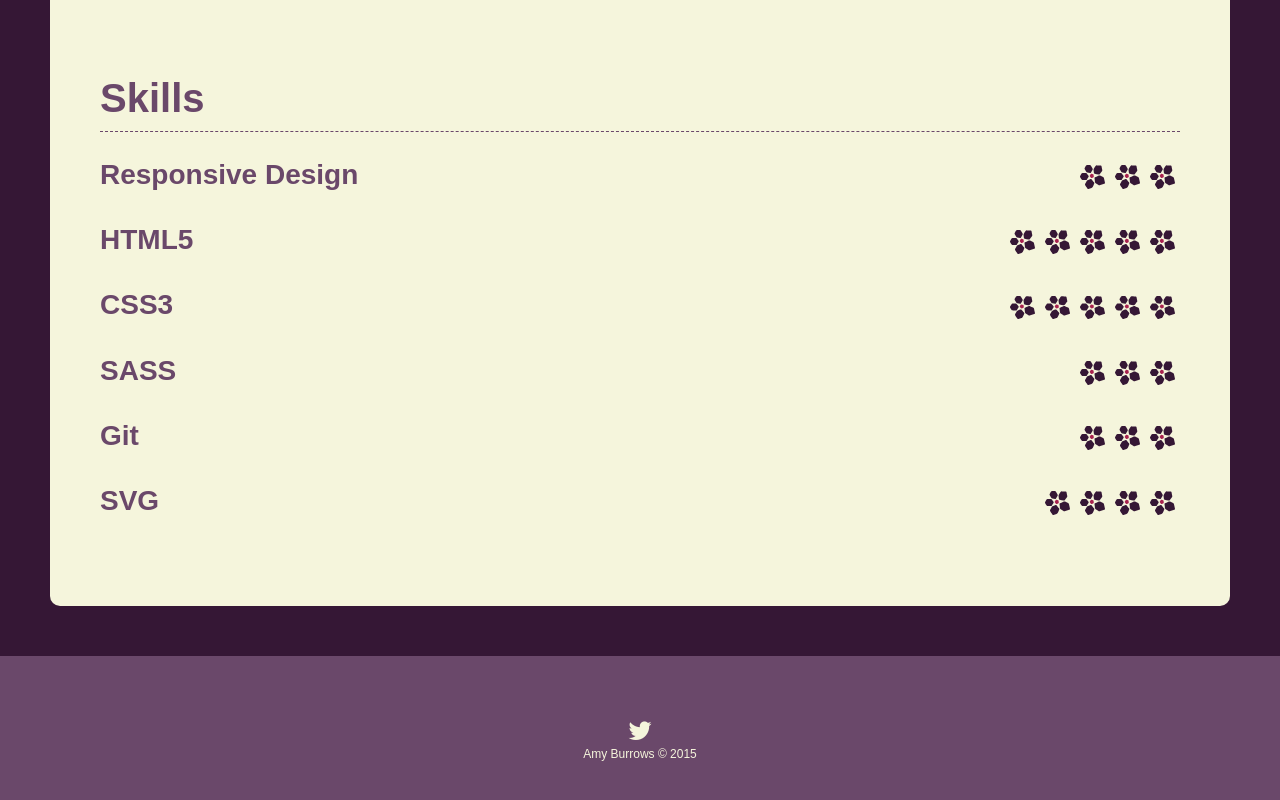
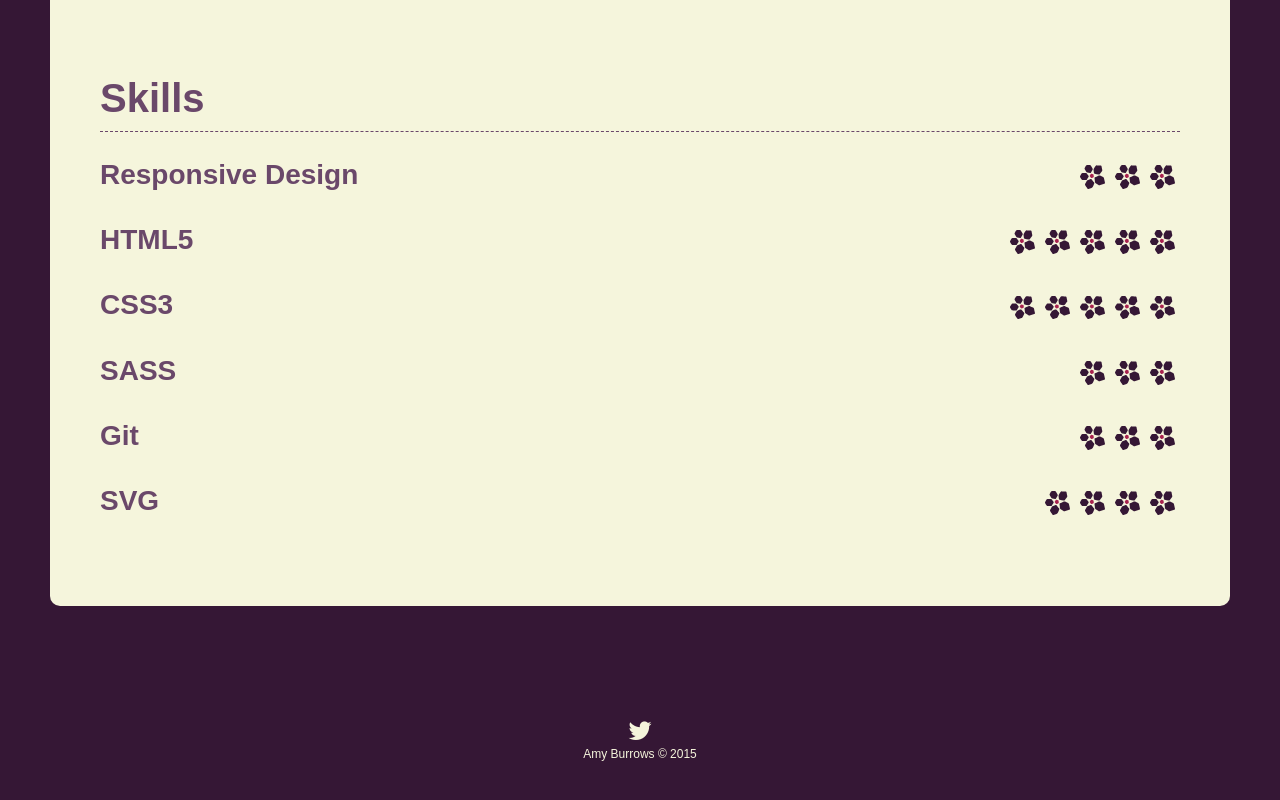
Before and after one commit to mudevi/mudevi.github.io, a plain HTML site: page index.html in a window 1280 px wide. Shown: the part 494-1294 px from the top of the page. Drawn offline with Linux system fonts and the light colour scheme; a web font is replaced by a local one.

Commit message:
changed footer color

```diff
--- a/css/style.scss
+++ b/css/style.scss
@@ -115,7 +115,7 @@ footer {
 	font-family: Overlock, sans-serif;
 	font-size: 26px;
 	height: 150px;
-	background-color: hsl(300, 19%, 35%);
+	background-color: hsl(300, 39%, 15%);
 	text-align: center;
 	overflow: hidden;
 	padding-top: 60px;
```
Also changed, not shown: css/style.css.
